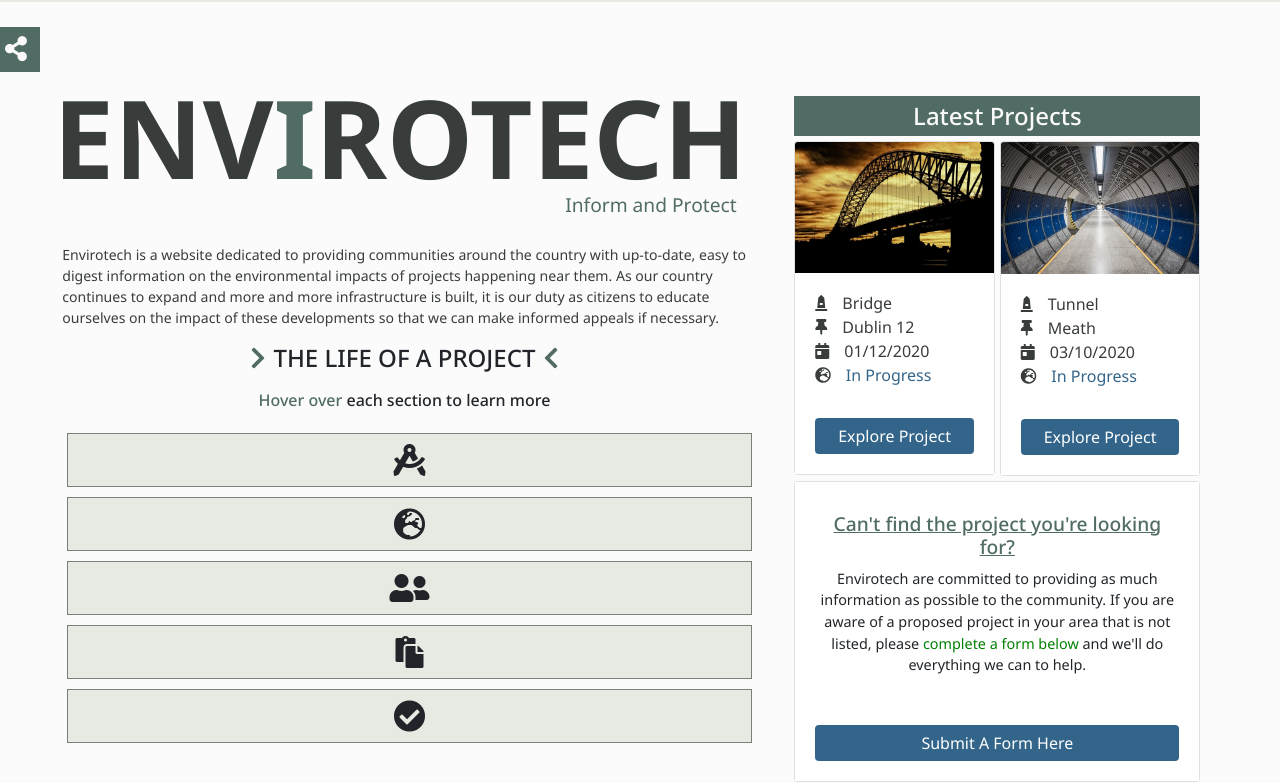
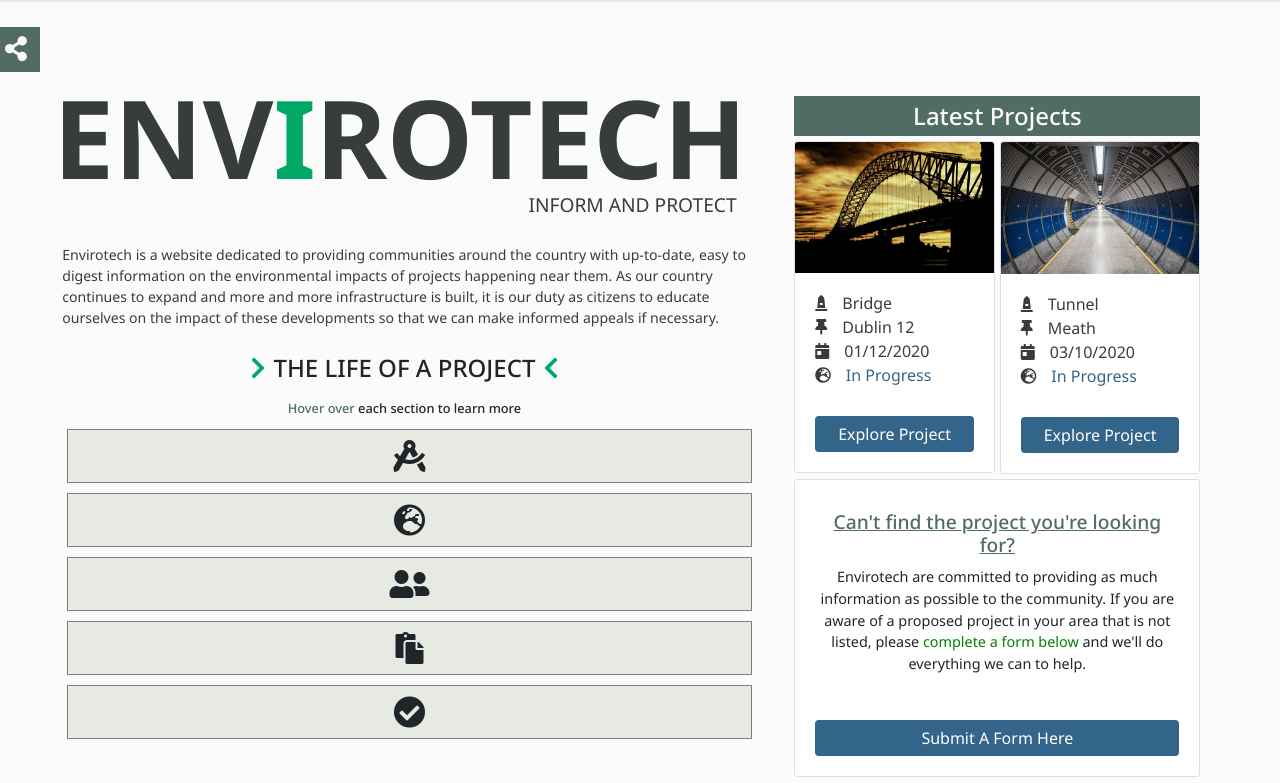
Before and after one commit to Code-Institute-Submissions/envirotech, a plain HTML site: page index.html in a window 1280 px wide. Shown: the part 51-834 px from the top of the page. Drawn offline with nearby package versions, Linux system fonts and the light colour scheme.

Commit message:
color changes

```diff
--- a/assets/css/style.css
+++ b/assets/css/style.css
@@ -131,7 +131,7 @@ margin-top: 10px;
 .main-text-style {
     font-weight: 700;
     font-size: 8.5vw;
-    color: #383D3B;
+    color: #373D3B;
     margin-bottom: 0;
     text-align: right;
 
@@ -140,7 +140,7 @@ margin-top: 10px;
 .sub-text-style {
     font-weight: 400;
     font-size: 1.5vw;
-    color: #506C64;
+    color: #373D3B;
     margin-top: -10px;
     margin-right: 10px;
 }
@@ -169,6 +169,7 @@ margin-top: 10px;
     font-size: 2em;
     text-align: center;
     display: block;
+
 }
 
 .info-graphic-heading {
@@ -188,13 +189,15 @@ margin-top: 10px;
 
 
 .life-project-title {
-    margin-bottom: 10px;
+
+    margin-top: 10px;
+
 }
 
 .heading-icon-style {
     padding-left: 8px;
        padding-right: 8px;
-     color: #506C64;
+     color: #00aa66;
 }
 
 /* ---- Hover text */
@@ -247,6 +250,8 @@ top: 70%;
 background-color: rgba(35, 39, 34, 0.8);
    line-height: 30%;
 }
+
+
 
 .overlay-text-project-info {
     color: #fafafa;
@@ -367,7 +372,7 @@ margin-bottom: 30px;
     border: none;
     width: 100%;
     height: 5%;
-    margin-top: 9%;
+    margin-top: 8.2%;
 }
 
 .btn-success {
--- a/index.html
+++ b/index.html
@@ -84,13 +84,13 @@
 					</div>
 					<div class="row no-gutters">
 						<div class="col-12 uppercase">
-							<h1 class="main-text-style align-right">Env<span style="color: #506C64">i</span>rotech
+							<h1 class="main-text-style align-right">Env<span style="color: #00aa66">i</span>rotech
 							</h1>
 						</div>
 					</div>
 					<div class="row no-gutters">
 						<div class="col-12">
-							<h2 class="sub-text-style align-right">Inform and Protect</h2>
+							<h2 class="sub-text-style align-right uppercase">Inform and Protect</h2>
 						</div>
 					</div>
 					<div class="row no-gutters">
@@ -120,7 +120,7 @@
 							</div>
 							<div class="row">
 								<div class="col-12 life-project-title">
-									<h6 class="align-center"> <span style="color: #506C64;">Hover over</span> each
+									<h6 class="align-center" style="font-size: 0.8em;"> <span style="color: #506C64;">Hover over</span> each
 										section to learn more
 									</h6>
 								</div>
```
